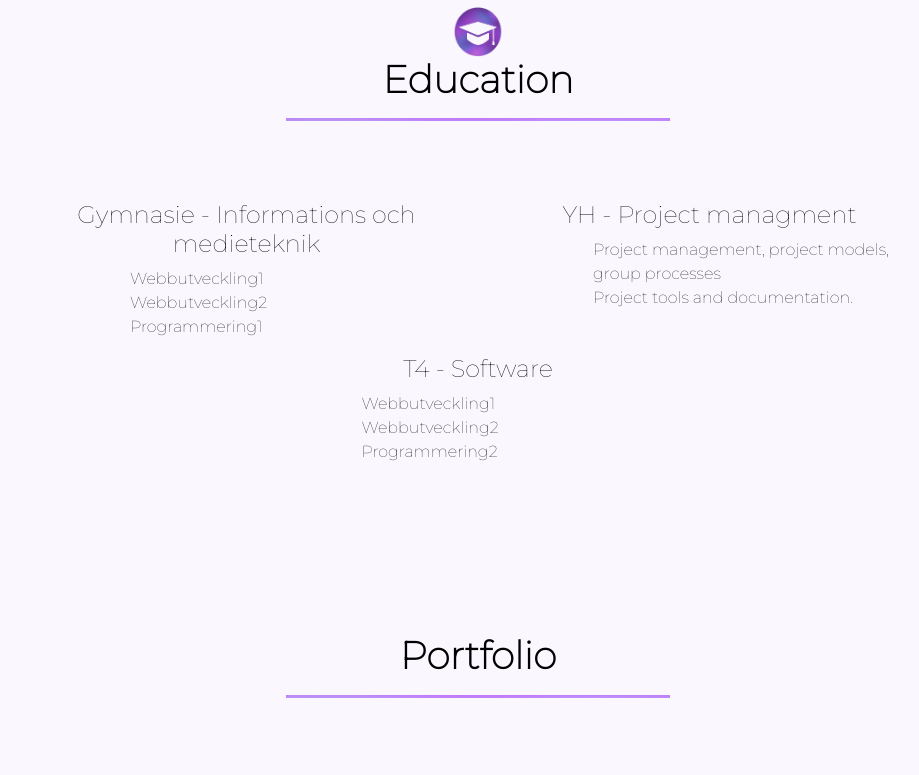
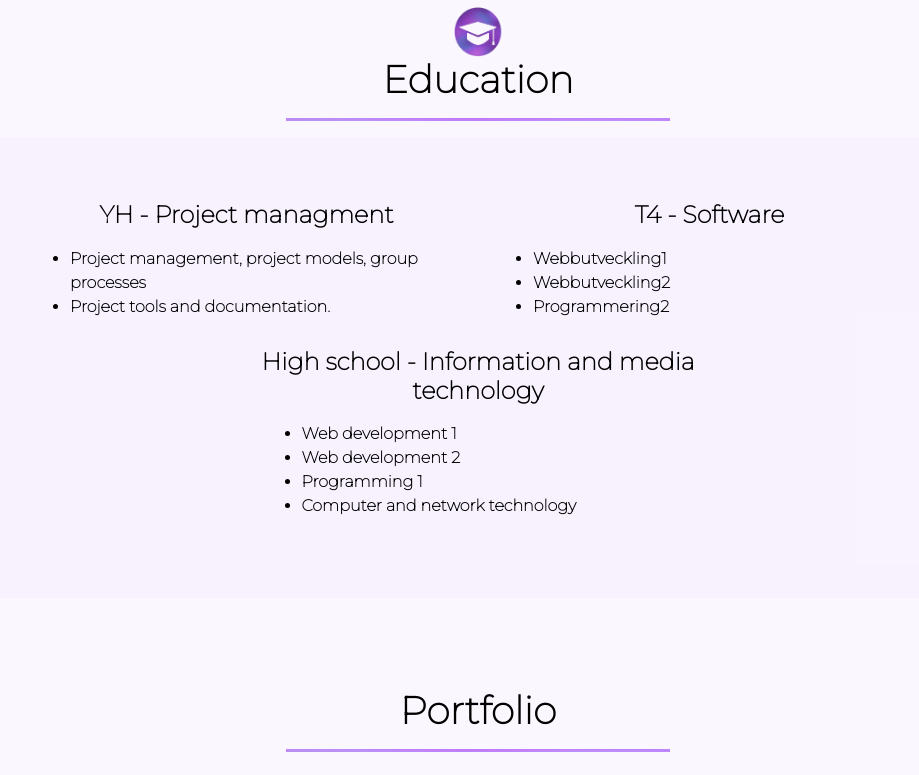
Before and after one commit to fanniestahl/Portfolio, a plain HTML site: page test.html in a window 1280 px wide. Shown: the part 960-1735 px from the top of the page, without its empty margins (162-1081 px from the left). Drawn offline with nearby package versions, Linux system fonts and the light colour scheme.

Commit message:
Uppdatering

```diff
--- a/style.css
+++ b/style.css
@@ -8,6 +8,7 @@ body {
   color: black;
   margin: 0;
   font-family: 'Montserrat', sans-serif;
+  font-weight: bold;
 }
 
 /*---------------------------------Header--------------------------*/
@@ -67,7 +68,7 @@ hr {
 }
 
 #about-text {
-  background-color: rgba(183, 163, 253, 0.1);
+  background-color: rgba(183, 163, 253, 0.05);
   border-radius: 0 15% 15% 0;
   padding: 5%;
 }
@@ -99,16 +100,29 @@ hr {
 
 /*------------Education-------*/
 
+#education-box {
+  background-color: rgba(183, 163, 253, 0.05);
+}
+
+h4 {
+  font-weight: bold;
+}
+
+#h4-pad {
+  padding-top: 3%;
+}
+
 .education-over {
   text-align: center;
   margin-top: 3%;
   padding: 0;
+
 }
 
 .ul-education {
-  list-style: none;
+  /* list-style: none; */
   text-align: left;
-  padding-left: 100px;
+  padding-top: 2%;
 }
 
 .education h4 {
--- a/test.html
+++ b/test.html
@@ -108,18 +108,8 @@
         <hr>
     </div>
     <!--------------Education, list-------->
-    <div class="container-fluid">
+    <div class="container-fluid" id="education-box">
         <div class="row">
-            <div class="col-lg-6">
-                <h4>Gymnasie - Informations och medieteknik</h4>
-                <section>
-                    <ul class="ul-education">
-                        <li>Webbutveckling1</li>
-                        <li>Webbutveckling2</li>
-                        <li>Programmering1</li>
-                    </ul>
-                </section>
-            </div>
             <div class="col-lg-6">
                 <h4>YH - Project managment</h4>
                 <section>
@@ -129,7 +119,6 @@
                     </ul>
                 </section>
             </div>
-            <div class="col-lg-3 col-md-0"></div>
             <div class="col-lg-6">
                 <h4>T4 - Software</h4>
                 <section>
@@ -137,6 +126,18 @@
                         <li>Webbutveckling1</li>
                         <li>Webbutveckling2</li>
                         <li>Programmering2</li>
+                    </ul>
+                </section>
+            </div>
+            <div class="col-lg-3 col-md-0"></div>
+            <div class="col-lg-6">
+                <h4 id="h4-pad">High school - Information and media technology</h4>
+                <section>
+                    <ul class="ul-education">
+                        <li>Web development 1</li>
+                        <li>Web development 2</li>
+                        <li>Programming 1</li>
+                        <li>Computer and network technology</li>
                     </ul>
                 </section>
             </div>
@@ -196,7 +197,7 @@
         </div>
     </div>
     <!------Project 3------>
-    <div class="container-fluid" id="project-3">
+    <!-- <div class="container-fluid" id="project-3">
         <div class="row">
             <div class="col-lg-6">
                 <p class="business"><b>Produktägare</b></p>
@@ -216,7 +217,7 @@
                 </a>
             </div>
         </div>
-    </div>
+    </div> -->
 
 
     <!------Contact------>
```
